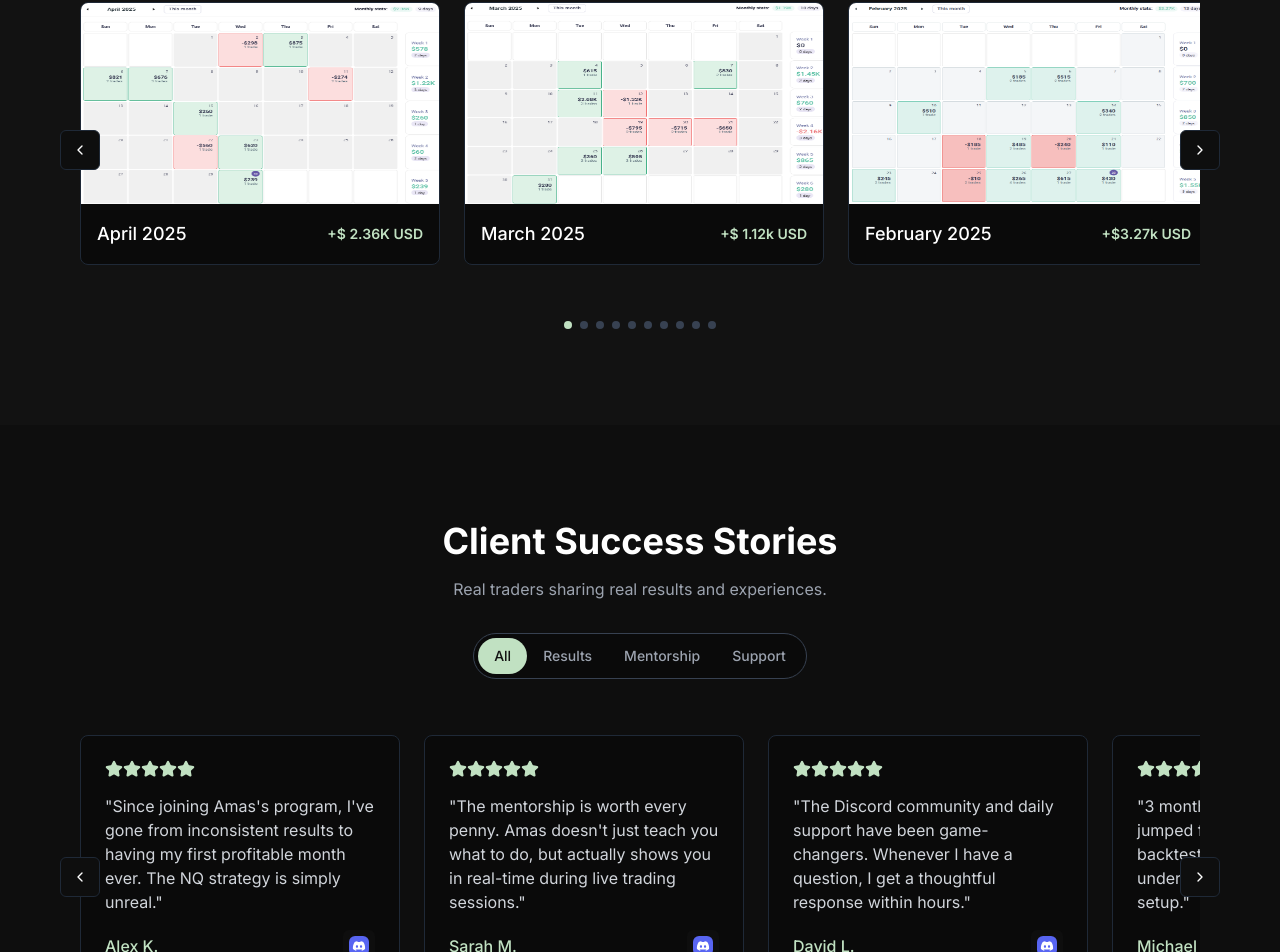
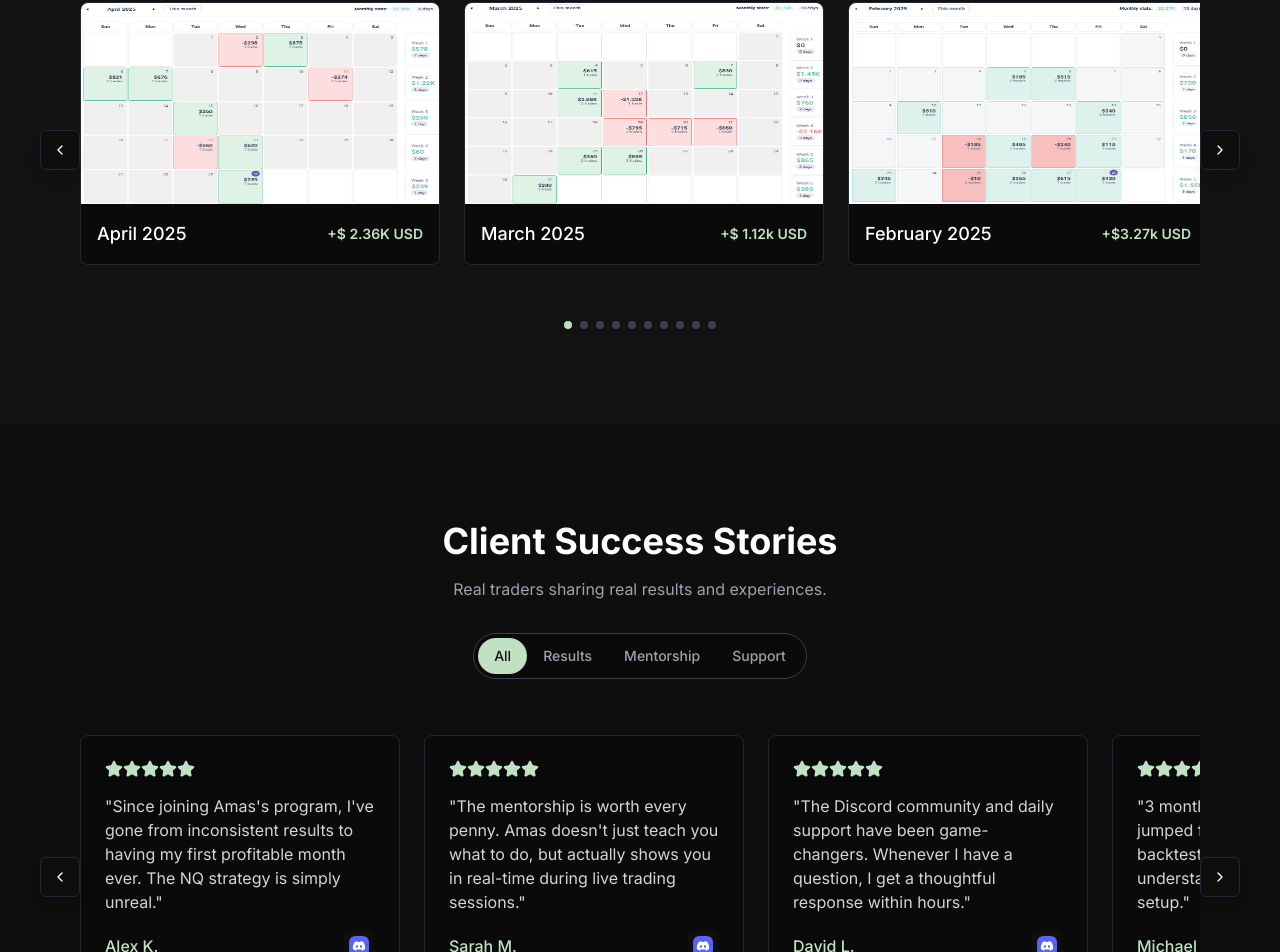
Before and after one commit to MiXir-Dev/amaspft-mixir, a React (Vite) app: page / in a window 1280 px wide. Shown: the part 2116-3068 px from the top of the page. Built offline with nearby package versions, Linux system fonts and the light colour scheme.

Commit message:
better chevron

```diff
--- a/src/components/PnLCarousel.tsx
+++ b/src/components/PnLCarousel.tsx
@@ -75,7 +75,7 @@ const PnLCarousel = () => {
             onClick={() => scroll('left')}
             variant="outline"
             size="icon"
-            className="absolute left-0 top-1/2 -translate-y-1/2 -translate-x-5 bg-tradingbg-700 border-gray-800 hover:bg-mintgreen-800 hidden md:flex"
+            className="absolute -left-10 top-1/2 -translate-y-1/2 bg-tradingbg-700 border-gray-800 hover:bg-mintgreen-300 text-white transition hidden md:flex shadow-lg"
           >
             <ChevronLeft className="h-4 w-4" />
           </Button>
@@ -84,7 +84,7 @@ const PnLCarousel = () => {
             onClick={() => scroll('right')}
             variant="outline"
             size="icon"
-            className="absolute right-0 top-1/2 -translate-y-1/2 translate-x-5 bg-tradingbg-700 border-gray-800 hover:bg-mintgreen-800 hidden md:flex"
+            className="absolute -right-10 top-1/2 -translate-y-1/2 bg-tradingbg-700 border-gray-800 hover:bg-mintgreen-300 text-white transition hidden md:flex shadow-lg"
           >
             <ChevronRight className="h-4 w-4" />
           </Button>
--- a/src/components/TestimonialsSection.tsx
+++ b/src/components/TestimonialsSection.tsx
@@ -167,7 +167,7 @@ const TestimonialsSection = () => {
                 onClick={() => scroll('left')}
                 variant="outline"
                 size="icon"
-                className="absolute left-0 top-1/2 -translate-y-1/2 -translate-x-5 bg-tradingbg-700 border-gray-800 hover:bg-mintgreen-800 hidden md:flex"
+                className="absolute -left-10 top-1/2 -translate-y-1/2 bg-tradingbg-700 border-gray-800 hover:bg-mintgreen-300 text-white transition hidden md:flex shadow-lg"
               >
                 <ChevronLeft className="h-4 w-4" />
               </Button>
@@ -176,7 +176,7 @@ const TestimonialsSection = () => {
                 onClick={() => scroll('right')}
                 variant="outline"
                 size="icon"
-                className="absolute right-0 top-1/2 -translate-y-1/2 translate-x-5 bg-tradingbg-700 border-gray-800 hover:bg-mintgreen-800 hidden md:flex"
+                className="absolute -right-10 top-1/2 -translate-y-1/2 bg-tradingbg-700 border-gray-800 hover:bg-mintgreen-300 text-white transition hidden md:flex shadow-lg"
               >
                 <ChevronRight className="h-4 w-4" />
               </Button>
```
